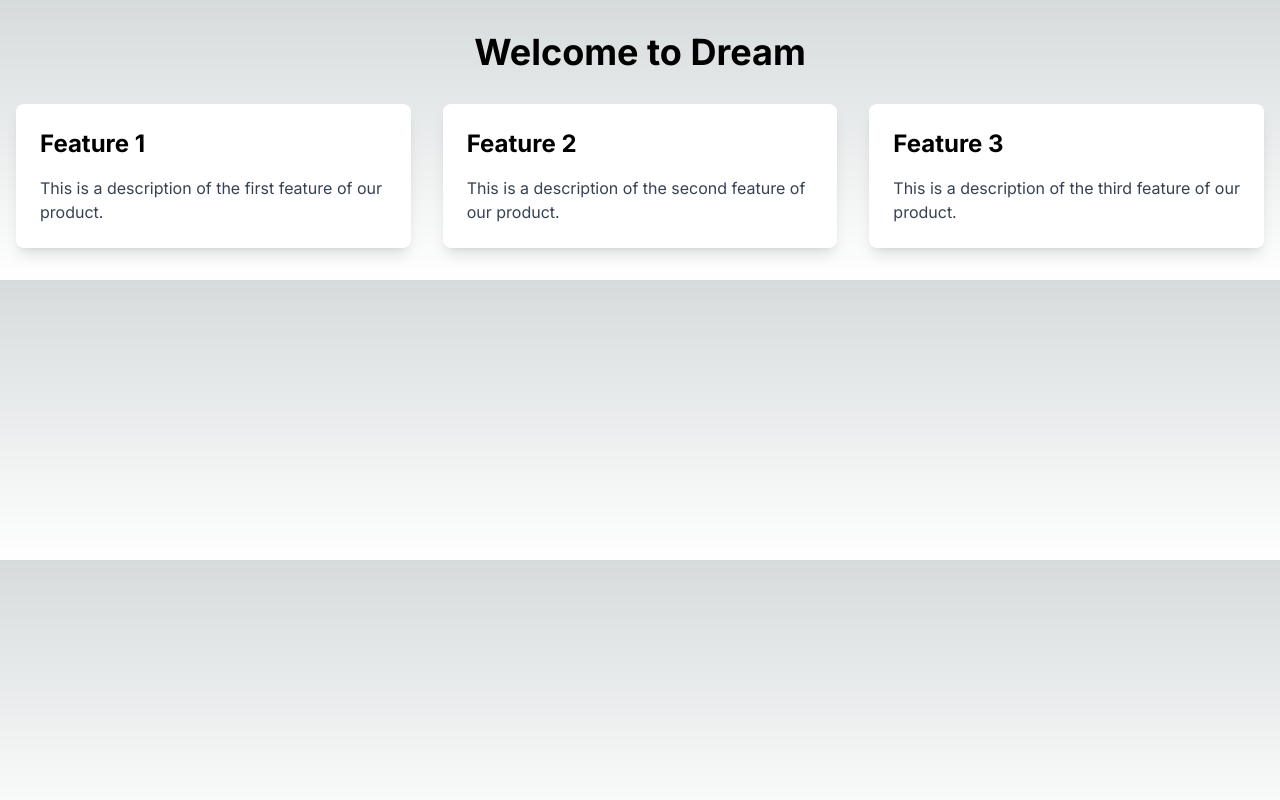
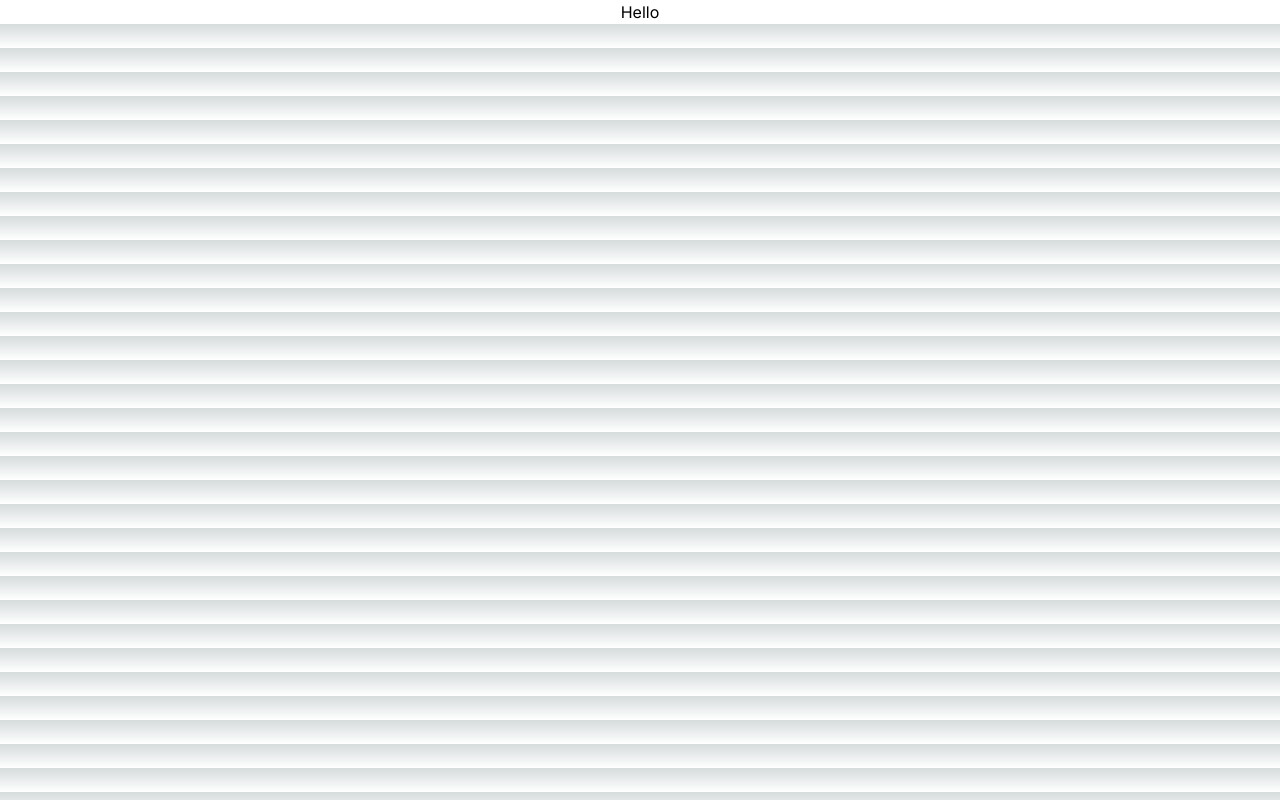
Before and after one commit to ZekeVoigt/Dream-Beta, a Next.js app: page / in a window 1280 px wide. Built offline with nearby package versions, Linux system fonts and the light colour scheme.

Commit message:
git push

```diff
--- a/app/page.tsx
+++ b/app/page.tsx
@@ -1,23 +1,7 @@
-import Image from "next/image";
-
 export default function Home() {
   return (
-    <div className="container mx-auto px-4 py-8">
-      <h1 className="text-4xl font-bold text-center mb-8">Welcome to Dream</h1>
-      <div className="grid grid-cols-1 md:grid-cols-3 gap-8">
-        <div className="bg-white shadow-lg rounded-lg p-6">
-          <h2 className="text-2xl font-bold mb-4">Feature 1</h2>
-          <p className="text-gray-700">This is a description of the first feature of our product.</p>
-        </div>
-        <div className="bg-white shadow-lg rounded-lg p-6">
-          <h2 className="text-2xl font-bold mb-4">Feature 2</h2>
-          <p className="text-gray-700">This is a description of the second feature of our product.</p>
-        </div>
-        <div className="bg-white shadow-lg rounded-lg p-6">
-          <h2 className="text-2xl font-bold mb-4">Feature 3</h2>
-          <p className="text-gray-700">This is a description of the third feature of our product.</p>
-        </div>
-      </div>
+    <div className="bg-white flex justify-center items-center">
+      <h1>Hello</h1>
     </div>
   );
 }
```
